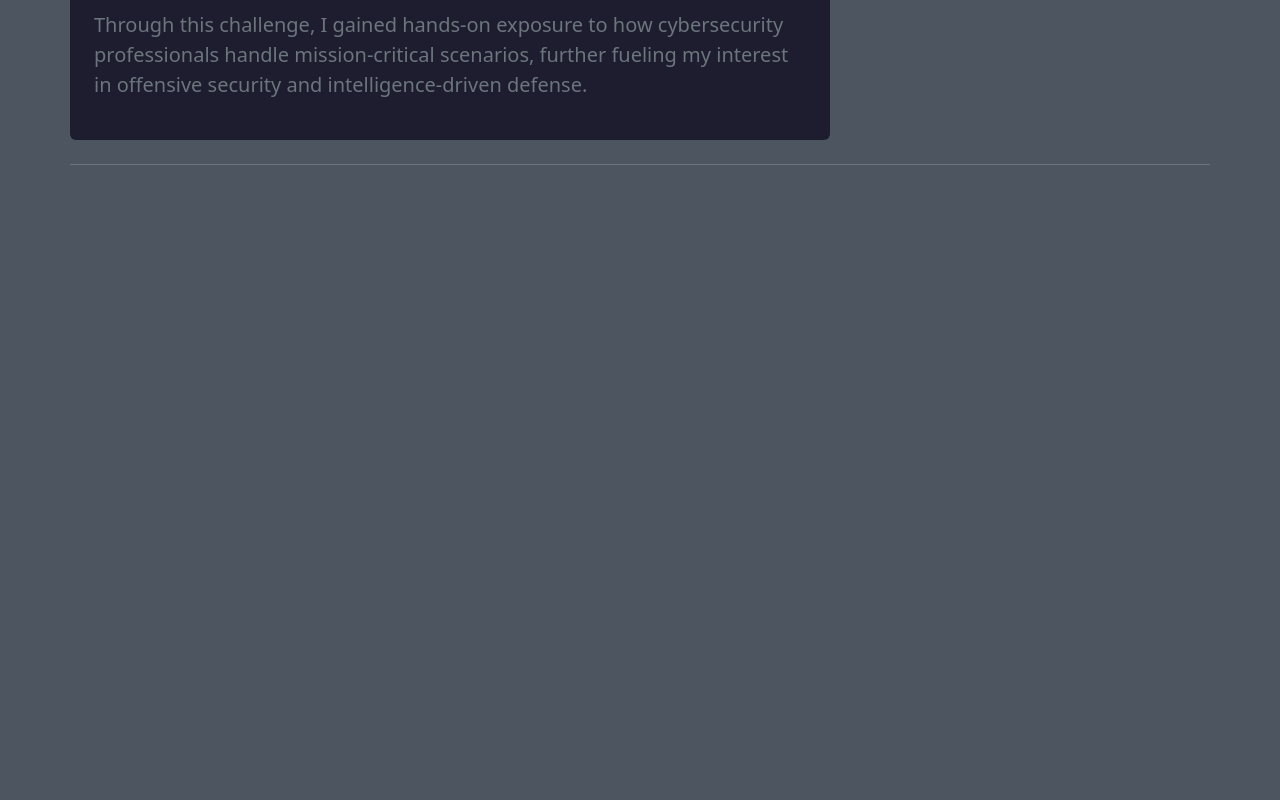
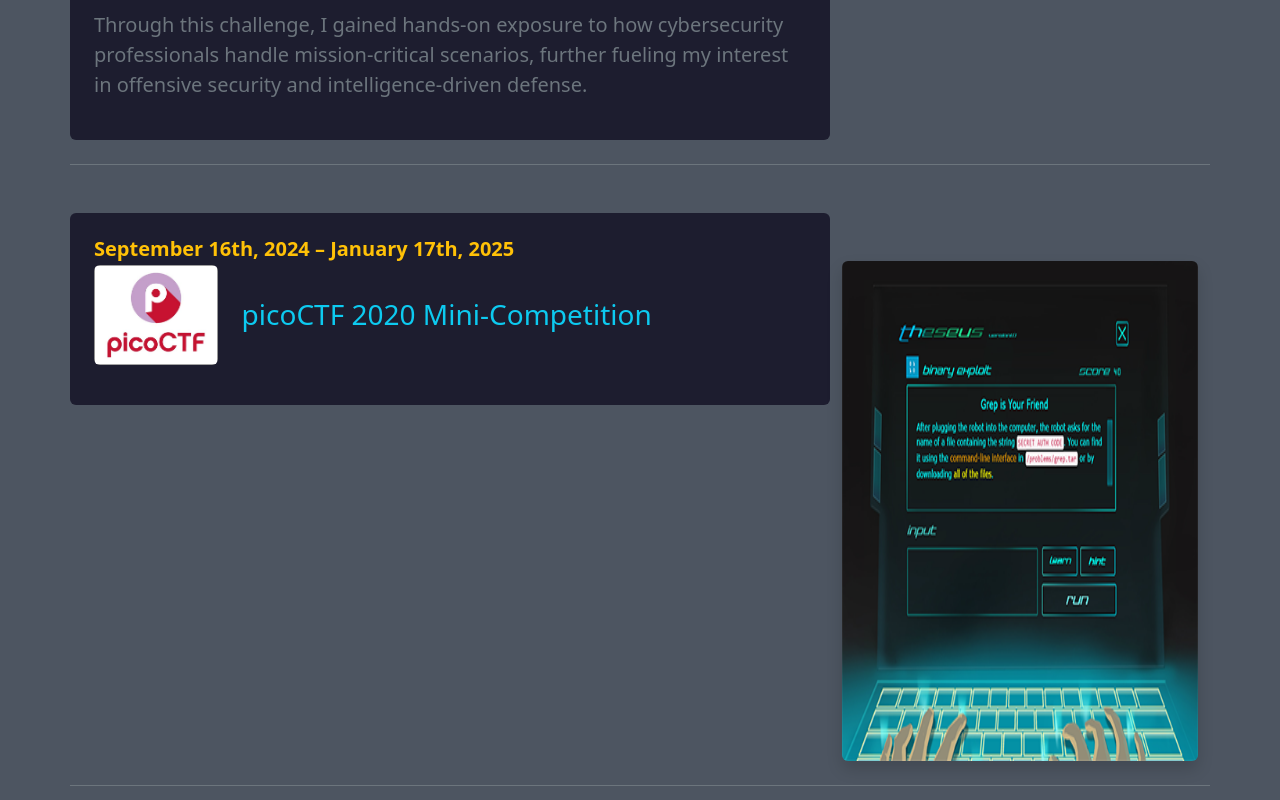
Before and after one commit to MR-VL/Portfolio-Vlad, a React (Vite) app: page /Portfolio-Vlad/EventParticipation in a window 1280 px wide. Shown: the part 795-1595 px from the top of the page. Before the commit the page ends 1008 px from the top, so only its background shows below. Built offline with nearby package versions, Linux system fonts and the light colour scheme.

Commit message:
main pico layout + pico images

```diff
--- a/src/pages/EventParticipation.tsx
+++ b/src/pages/EventParticipation.tsx
@@ -1,7 +1,8 @@
 import React from 'react';
 import logo from "../assets/Codebreaker.jpg";
 import task1 from "../assets/nsaTask1.jpeg";
-
+import picoMain from "../assets/picoMain.jpg"
+import picoTask from "../assets/pico2.png"
 const EventParticipation: React.FC = () => {
     return (
         <div className="container mt-5 text-white">
@@ -61,7 +62,7 @@ const EventParticipation: React.FC = () => {
                 <div className="col-md-4 text-center mt-5">
                     <img
                         src={task1}
-                        alt="NSA Codebreaker Task 1"
+                        alt="PicoCTF logo"
                         className="img-fluid rounded shadow"
                         style={{
                             height: "500px",
@@ -72,6 +73,70 @@ const EventParticipation: React.FC = () => {
                 </div>
 
             </div>
+
+
+            <div className="row align-items-start border-bottom border-secondary pb-4 mb-5">
+                {/* Main content on the left */}
+                <div className="col-md-8 narrow-text p-4 rounded">
+                    <h5 className="text-warning fw-bold mb-1">
+                        September 16th, 2024 – January 17th, 2025
+                    </h5>
+
+                    <div className="d-flex align-items-center mb-3">
+                        <img
+                            src={picoMain}
+                            alt="NSA Codebreaker Challenge Logo"
+                            className="img-fluid rounded me-4"
+                            style={{ maxHeight: '100px' }}
+                        />
+                        <h3 className="text-info mb-0">picoCTF 2020 Mini-Competition</h3>
+                    </div>
+
+
+
+                {/*    <p>*/}
+                {/*        Participated in the <strong>NSA Codebreaker Challenge</strong>, a prestigious, hands-on cybersecurity competition hosted annually by the National Security Agency. The challenge simulates realistic national security missions and requires advanced technical skills in:*/}
+                {/*    </p>*/}
+
+                {/*    <ul className="mb-3">*/}
+                {/*        <li>Reverse Engineering</li>*/}
+                {/*        <li>Cryptography</li>*/}
+                {/*        <li>Binary Analysis</li>*/}
+                {/*        <li>Vulnerability Assessment</li>*/}
+                {/*    </ul>*/}
+
+                {/*    <p>*/}
+                {/*        Successfully <strong>completed Task 0 and Task 1</strong>, and made significant progress on Task 2. Demonstrated persistence and strong problem-solving abilities under realistic cybersecurity constraints.*/}
+                {/*    </p>*/}
+
+                {/*    <p className="mt-3">Skills applied included:</p>*/}
+                {/*    <ul className="mb-3">*/}
+                {/*        <li>Python</li>*/}
+                {/*        <li>Computer Forensics</li>*/}
+                {/*        <li>Static and Dynamic Code Analysis</li>*/}
+                {/*    </ul>*/}
+
+                {/*    <blockquote className="blockquote text-secondary mt-4">*/}
+                {/*        Through this challenge, I gained hands-on exposure to how cybersecurity professionals handle*/}
+                {/*        mission-critical scenarios, further fueling my interest in offensive security and*/}
+                {/*        intelligence-driven defense.*/}
+                {/*    </blockquote>*/}
+                </div>
+
+
+                <div className="col-md-4 text-center mt-5">
+                    <img
+                        src={picoTask}
+                        alt="PicoCTF coding task image"
+                        className="img-fluid rounded shadow"
+                        style={{
+                            height: "500px",
+                            width: "100%",
+                        }}
+                    />
+                </div>
+
+            </div>
         </div>
     );
 };
```
Also changed, not shown: src/assets/pico2.png (added), src/assets/picoMain.jpg (added).
